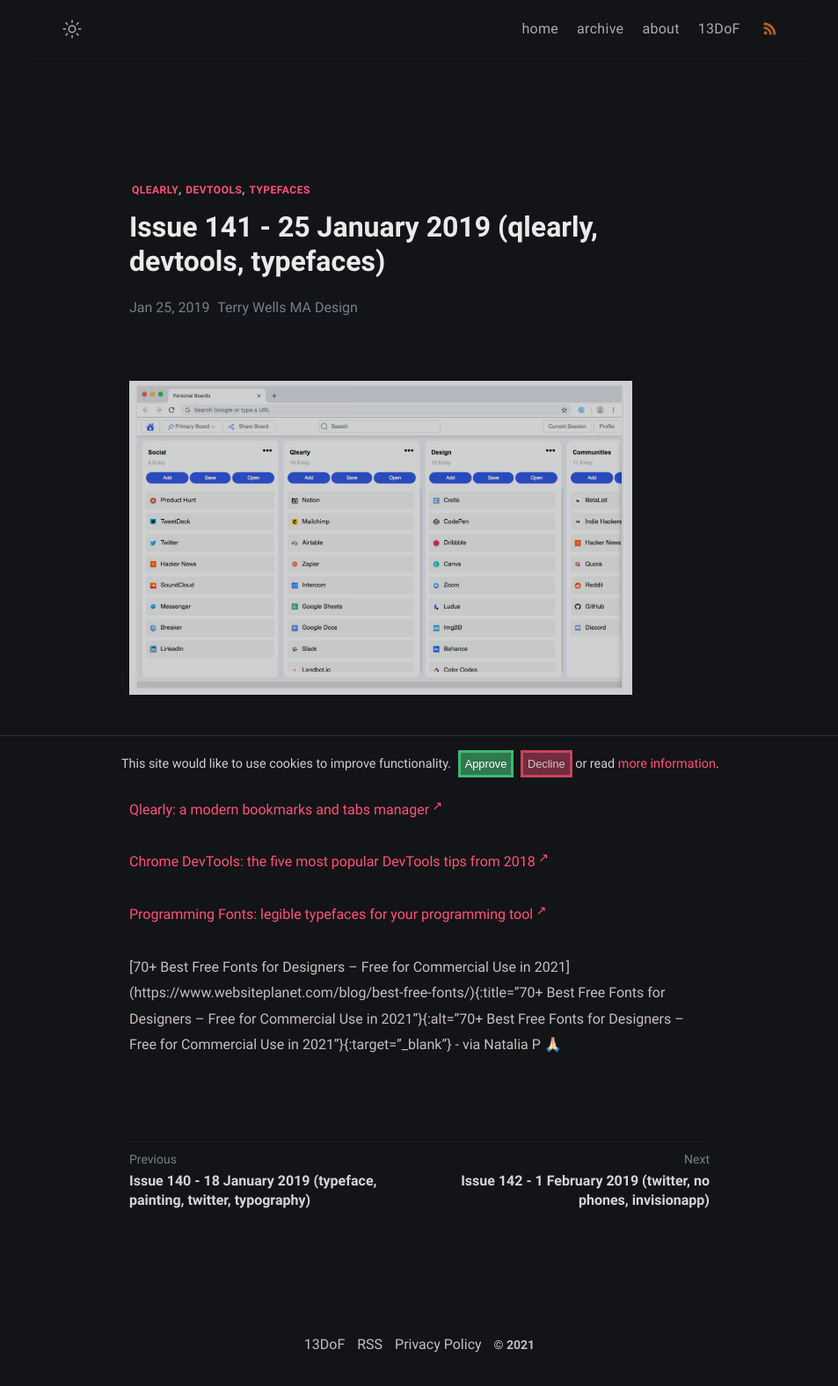
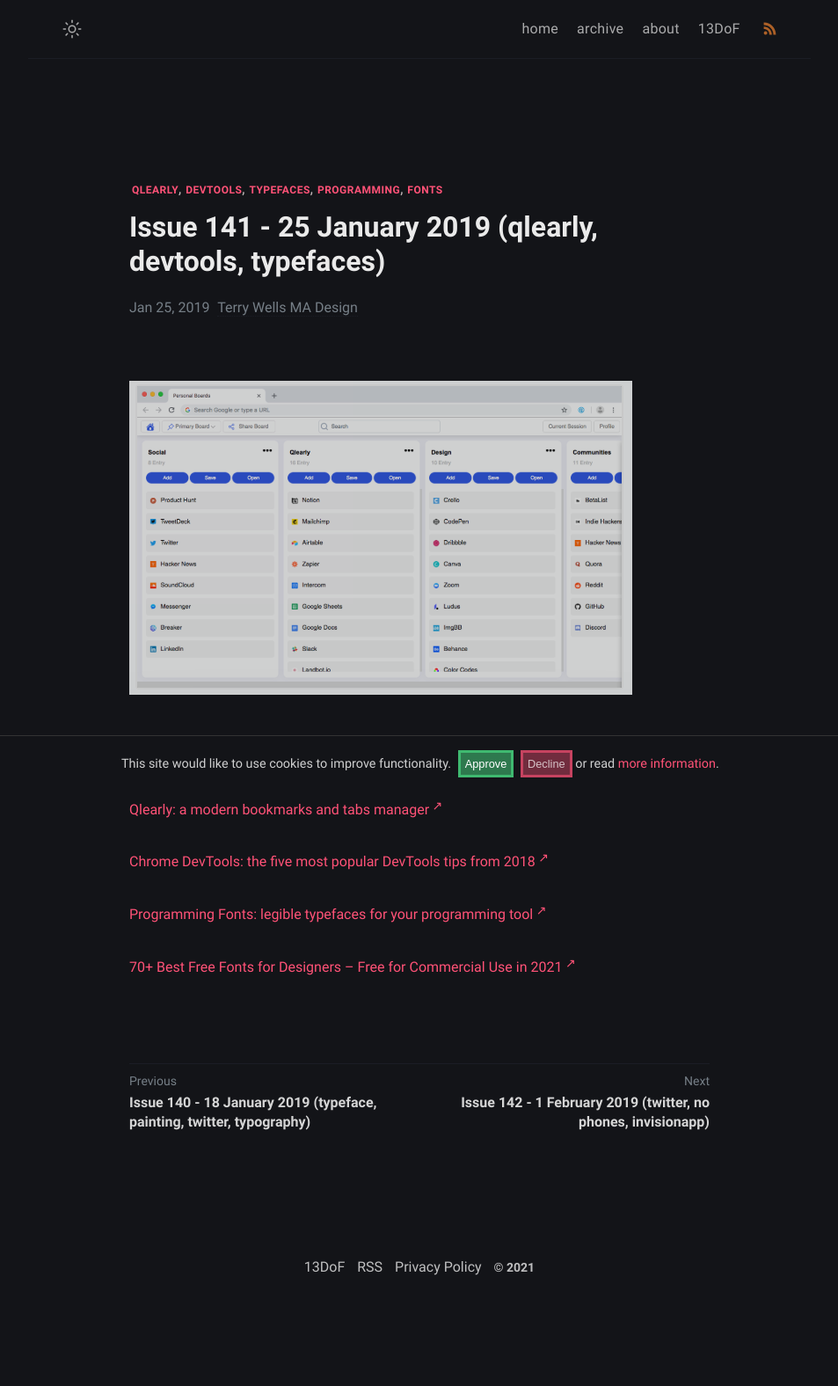
Before and after one commit to wristtattoo/jekyll-klise, a Jekyll site: the page built from _posts/2020-11-03-issue-141-25-january-2019-qlearly-devtools-typefaces.md, in a window 1280 px wide. Shown: the whole page at 88% size, without its empty margins (163-1116 px from the left). Built offline with Jekyll 4.4.1, drawn with Linux system fonts in a browser that asks for light colours; a script that is not in the unit is left out; after the commit the page ends 1487 px from its top, so only the background shows below that.

Commit message:
Update Links of The Week “2020-11-03-issue-141-25-january-2019-qlearly-devtools-typefaces”

```diff
--- a/_posts/2020-11-03-issue-141-25-january-2019-qlearly-devtools-typefaces.md
+++ b/_posts/2020-11-03-issue-141-25-january-2019-qlearly-devtools-typefaces.md
@@ -1,7 +1,7 @@
 ---
 layout: post
 title: Issue 141 - 25 January 2019 (qlearly, devtools, typefaces)
-tags: qlearly devtools typefaces
+tags: qlearly devtools typefaces programming fonts
 date: 2019-01-25T15:21:15.769Z
 ---
 ![Qlearly](/assets/uploads/issue-141.png "Qlearly")
@@ -14,4 +14,4 @@
 
 <a href="https://app.programmingfonts.org/" target="_blank">Programming Fonts: legible typefaces for your programming tool</a>
 
-[70+ Best Free Fonts for Designers – Free for Commercial Use in 2021] (https://www.websiteplanet.com/blog/best-free-fonts/){:title="70+ Best Free Fonts for Designers – Free for Commercial Use in 2021"}{:alt="70+ Best Free Fonts for Designers – Free for Commercial Use in 2021"}{:target="_blank"} - via Natalia P 🙏🏻
+<a href="https://qlearly.com/" target="_blank">70+ Best Free Fonts for Designers – Free for Commercial Use in 2021</a>
```
